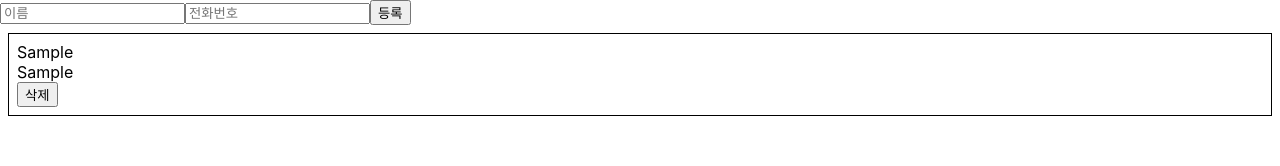
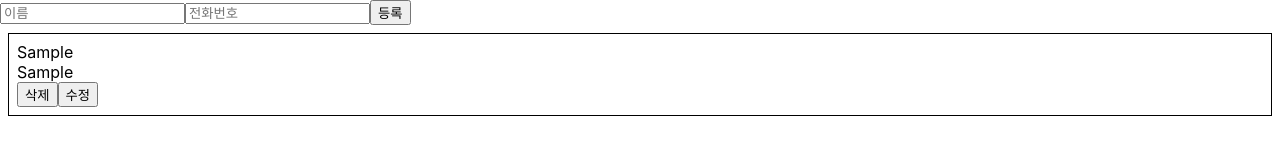
Before and after one commit to SY-MOON/reactStudy, a React (Create React App) app: page / in a window 1280 px wide. Both pictures are taken after typing "Sample", "Sample" into the empty fields and a click on the button "등록". Shown: the top 166 px of the page. Built offline with nearby package versions, Linux system fonts and the light colour scheme.

Commit message:
배열 데이터 수정 기능 추가

```diff
--- a/src/App.js
+++ b/src/App.js
@@ -21,10 +21,27 @@
 
   }
 
-  handleRemove = (id) =>{
+  handleRemove = (id) => {
     const {information} = this.state;
     this.setState({
-      information: information.filter(info => info.id !== id)
+      information: information.filter(info => {
+        return info.id !== id
+      })
+    })
+  }
+
+  handleUpdate = (id, data) => {
+    const {information} = this.state;
+    this.setState({
+      information: information.map(info => {
+        if(info.id === id) {
+          return {
+            id,
+            ...data,
+          }
+        }
+        return info;
+      })
     })
   }
 
@@ -35,7 +52,8 @@
         <PhoneForm onCreate={this.handleCraete} />
         <PhoneInfoList
           data={this.state.information}
-          onRemove={this.handleRemove} />
+          onRemove={this.handleRemove}
+          onUpdate={this.handleUpdate} />
       </div>
     );
   }
--- a/src/components/PhoneInfo.js
+++ b/src/components/PhoneInfo.js
@@ -1,14 +1,44 @@
-import React, { Component } from 'react';
-
+import React, { Component, Fragment } from 'react';
+//Fragment div말고 감쌀때
 class PhoneInfo extends Component {
+	state = {
+		editing: false,
+		name: '',
+		phone: ''
+	}
 
 	handleRemove = () => {
 		const {info, onRemove} = this.props;
 		onRemove(info.id);
 	}
 
+	handleToggleEdit = () => {
+		const {info, onUpdate} = this.props;
+		if(this.state.editing) {
+			onUpdate(info.id, {
+				name: this.state.name,
+				phone: this.state.phone
+			})
+		} else {
+			this.setState({
+				name: info.name,
+				phone: info.phone
+			})
+		}
+		this.setState({
+			editing: !this.state.editing,
+		})
+	}
+
+	handleChange = (e) => {
+		this.setState({
+			[e.target.name]: e.target.value
+		})
+	}
+
 	render() {
 		const {name, phone } = this.props.info;
+		const {editing} = this.state
 		const style = {
 			border: '1px solid black',
 			padding: '8px',
@@ -16,9 +46,32 @@
 		}
 		return (
 			<div style={style}>
-				<div>{name}</div>
-				<div>{phone}</div>
+				{
+					editing ? (
+						<Fragment>
+							<input
+								name="name"
+								onChange={this.handleChange}
+								value={this.state.name}
+								/>
+							<input
+								name="phone"
+								onChange={this.handleChange}
+								value={this.state.phone}
+								/>
+						</Fragment>
+					) : (
+						<Fragment>
+							<div>{name}</div>
+							<div>{phone}</div>
+						</Fragment>
+					)
+				}
+
 				<button onClick={this.handleRemove}>삭제</button>
+				<button onClick={this.handleToggleEdit}>
+					{ editing ? '적용' : '수정'}
+				</button>
 			</div>
 		);
 	}
--- a/src/components/PhoneInfoList.js
+++ b/src/components/PhoneInfoList.js
@@ -7,12 +7,13 @@
 		data: []
 	}
 	render() {
-		const {data, onRemove} = this.props;
+		const {data, onRemove, onUpdate} = this.props;
 
 		const list = data.map(
 			info => (
 				<PhoneInfo
 					onRemove={onRemove}
+					onUpdate={onUpdate}
 					info={info}
 					key={info.id} />)
 		)
```
